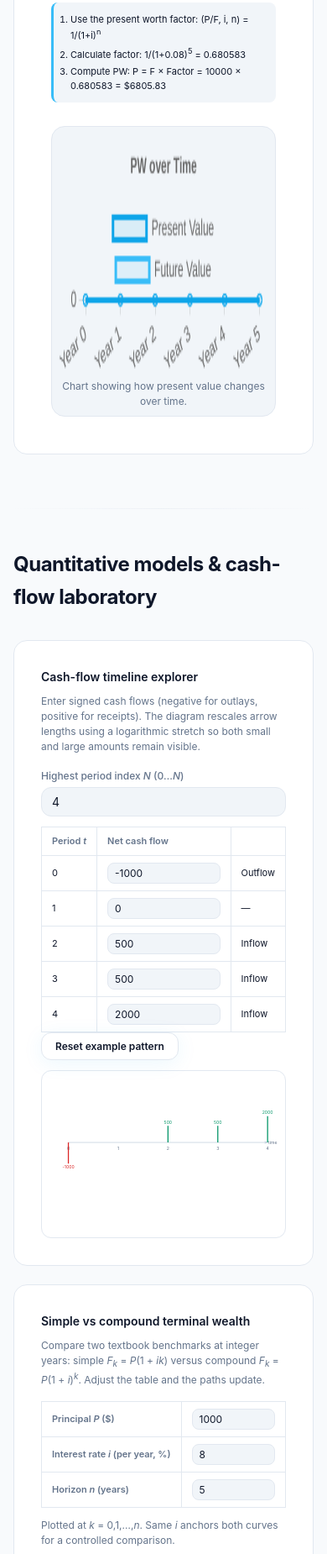
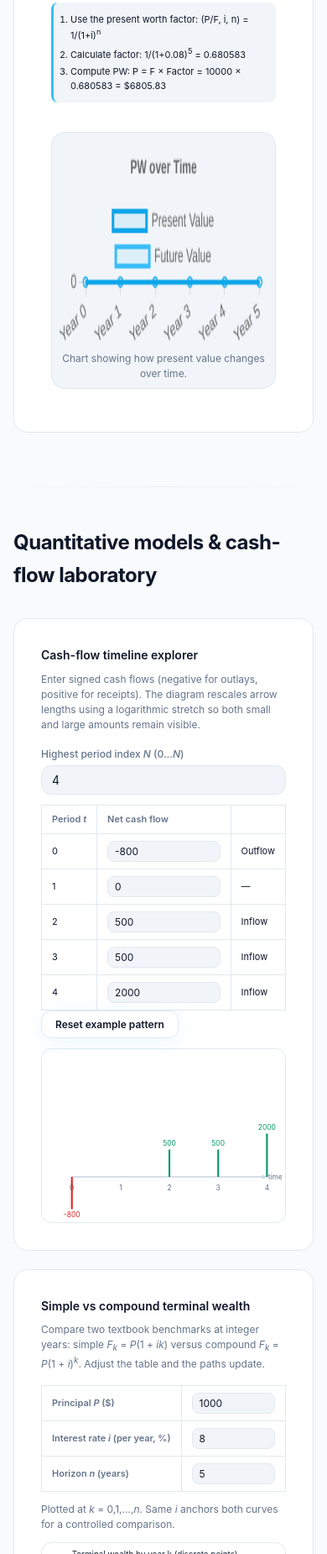
Before and after one commit to JEAN-C331/Engineering-economics, a website: page index.html in a window 390 px wide. Shown: the part 7779-9629 px from the top of the page at 84% size. Drawn offline with nearby package versions, Linux system fonts and the light colour scheme.

Commit message:
Add files via upload

```diff
--- a/css/styles.css
+++ b/css/styles.css
@@ -1475,12 +1475,14 @@ body.theme-dark .quick-formula-card {
   display: flex;
   align-items: center;
   justify-content: center;
+  padding: var(--space-sm);
+  min-height: 320px;
 }
 
 .illustration-card {
   background: var(--surface);
   border-radius: var(--radius);
-  padding: var(--space-lg);
+  padding: var(--space-sm);
   border: 1px solid var(--border);
   width: 100%;
 }
@@ -3656,7 +3658,7 @@ body.theme-dark .ecg-chart {
 
   /* 2. 优化图片和图表显示 - 确保比例正常 */
   .figure-wrap {
-    padding: var(--space-md);
+    padding: var(--space-sm);
     margin: var(--space-md) 0;
     width: 100%;
     box-sizing: border-box;
@@ -3673,28 +3675,29 @@ body.theme-dark .ecg-chart {
   .chart-container {
     width: 100%;
     overflow: visible;
-    padding: var(--space-sm);
+    padding: 4px;
     box-sizing: border-box;
   }
 
   .chart-container canvas {
     width: 100% !important;
     height: auto !important;
-    min-height: 280px;
-    max-height: 350px;
+    min-height: 240px;
+    max-height: 320px;
     display: block;
   }
 
   .illustration-card {
     width: 100%;
-    padding: var(--space-sm);
+    padding: 4px;
     box-sizing: border-box;
+    margin: 0;
   }
 
   .viz-svg-wrap {
     width: 100%;
     display: block;
-    padding: var(--space-sm);
+    padding: 4px;
     box-sizing: border-box;
     overflow: visible;
   }
@@ -3709,6 +3712,17 @@ body.theme-dark .ecg-chart {
     flex-direction: column;
     gap: var(--space-md);
     width: 100%;
+  }
+
+  .calc-illustration {
+    padding: 4px;
+    margin: 0;
+  }
+
+  .calc-illustration svg {
+    width: 100%;
+    height: auto;
+    min-height: 200px;
   }
 
   .viz-wrapper {
--- a/js/visual-lab.js
+++ b/js/visual-lab.js
@@ -40,7 +40,7 @@
   }
 
   /* ---------- Cash flow diagram ---------- */
-  const defaultFlows = [-1000, 0, 500, 500, 2000];
+  const defaultFlows = [-800, 0, 500, 500, 2000];
 
   function buildCfdTable(n) {
     const tb = $("#cfd-table tbody");
@@ -82,12 +82,12 @@
     if (!svg || !nEl) return;
     const n = clamp(Number(nEl.value) || 4, 1, 12);
     const flows = readFlows(n);
-    const W = 640;
-    const H = 260;
-    const padL = 55;
-    const padR = 30;
-    const padT = 45;
-    const padB = 80;
+    const W = 400;
+    const H = 280;
+    const padL = 45;
+    const padR = 25;
+    const padT = 40;
+    const padB = 70;
     const baseY = H - padB;
     const x0 = padL;
     const x1 = W - padR;
@@ -166,12 +166,12 @@
     const i = Math.max(0, Number(iEl.value) / 100 || 0.08);
     const n = clamp(Math.round(Number(nEl2.value) || 5), 1, 25);
 
-    const W = 640;
-    const H = 240;
-    const padL = 50;
+    const W = 400;
+    const H = 260;
+    const padL = 45;
     const padR = 20;
-    const padT = 28;
-    const padB = 40;
+    const padT = 35;
+    const padB = 45;
     const x0 = padL;
     const y0 = H - padB;
     const xMax = W - padR;
```
